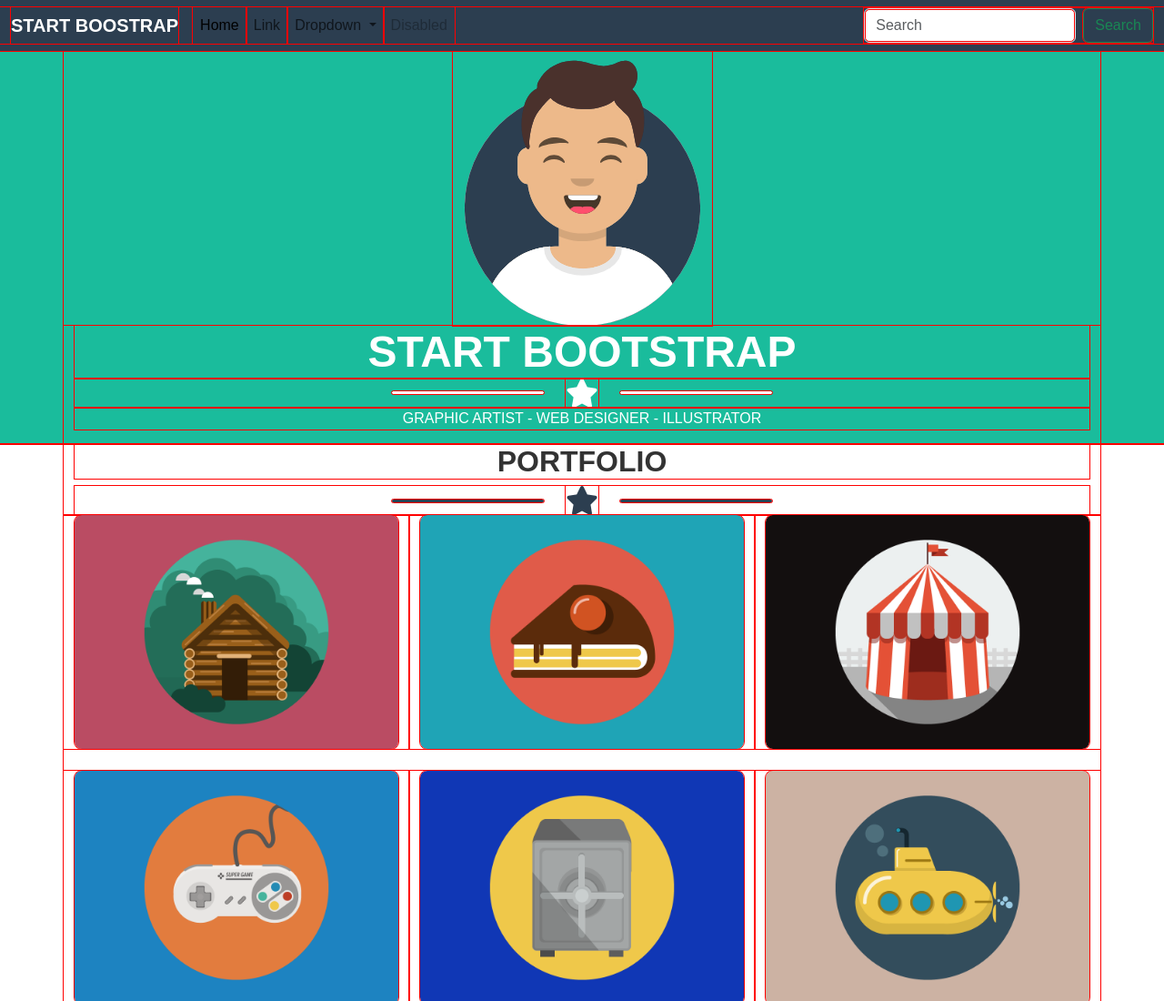
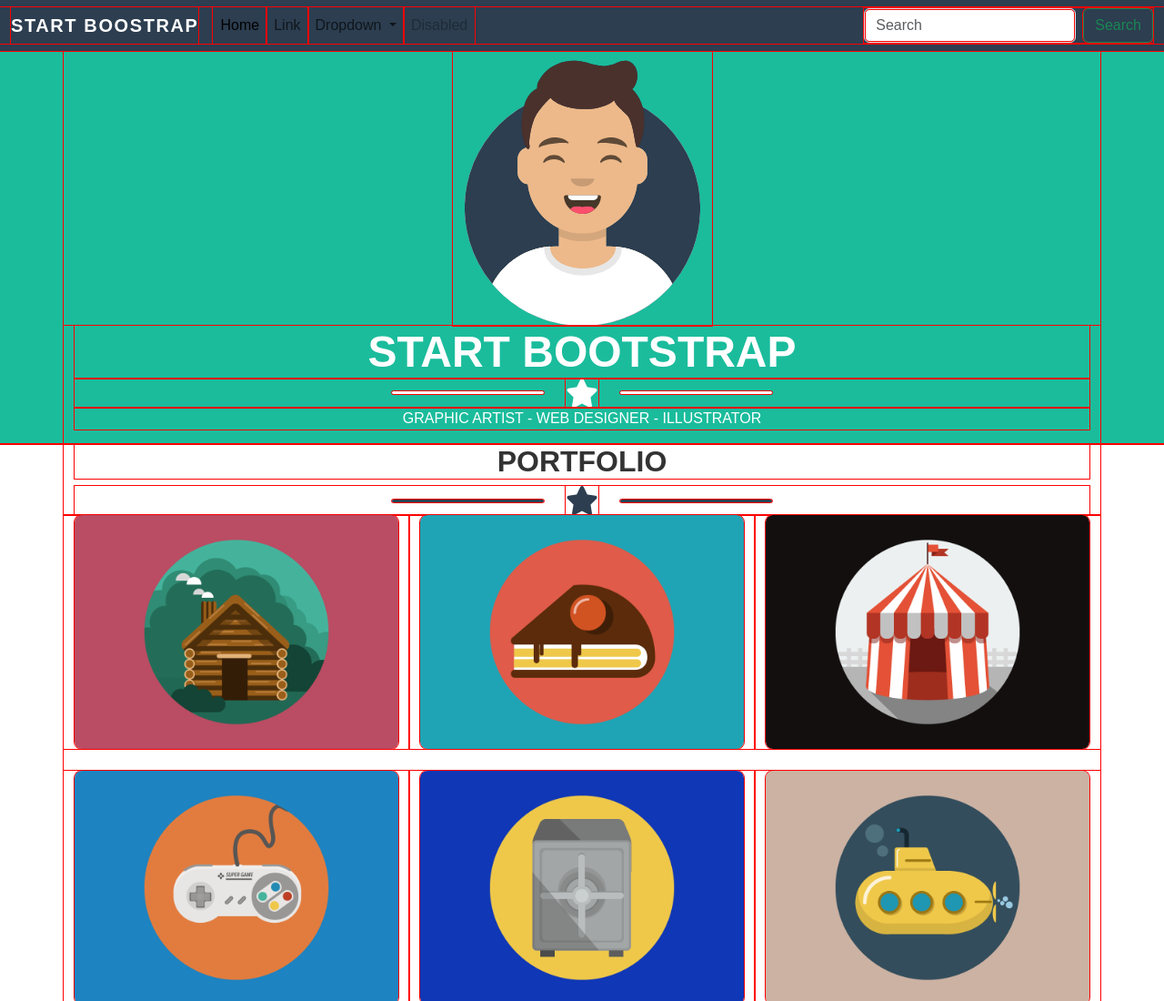
Before and after one commit to ruggerifrancesco/html-css-bootstrap-freelancer, a plain HTML site: page index.html in a window 1280 px wide. Shown: the top 1100 px of the page at 91% size. Drawn offline with nearby package versions, Linux system fonts and the light colour scheme.

Commit message:
ls for nav brand

```diff
--- a/assets/css/style.css
+++ b/assets/css/style.css
@@ -43,6 +43,7 @@ body {
 }
     .navbar-brand {
         font-weight: 600;
+        letter-spacing: 0.1rem;
     }
 .jumbotron {
     background-color: var(--jumbotron-bg);
```
